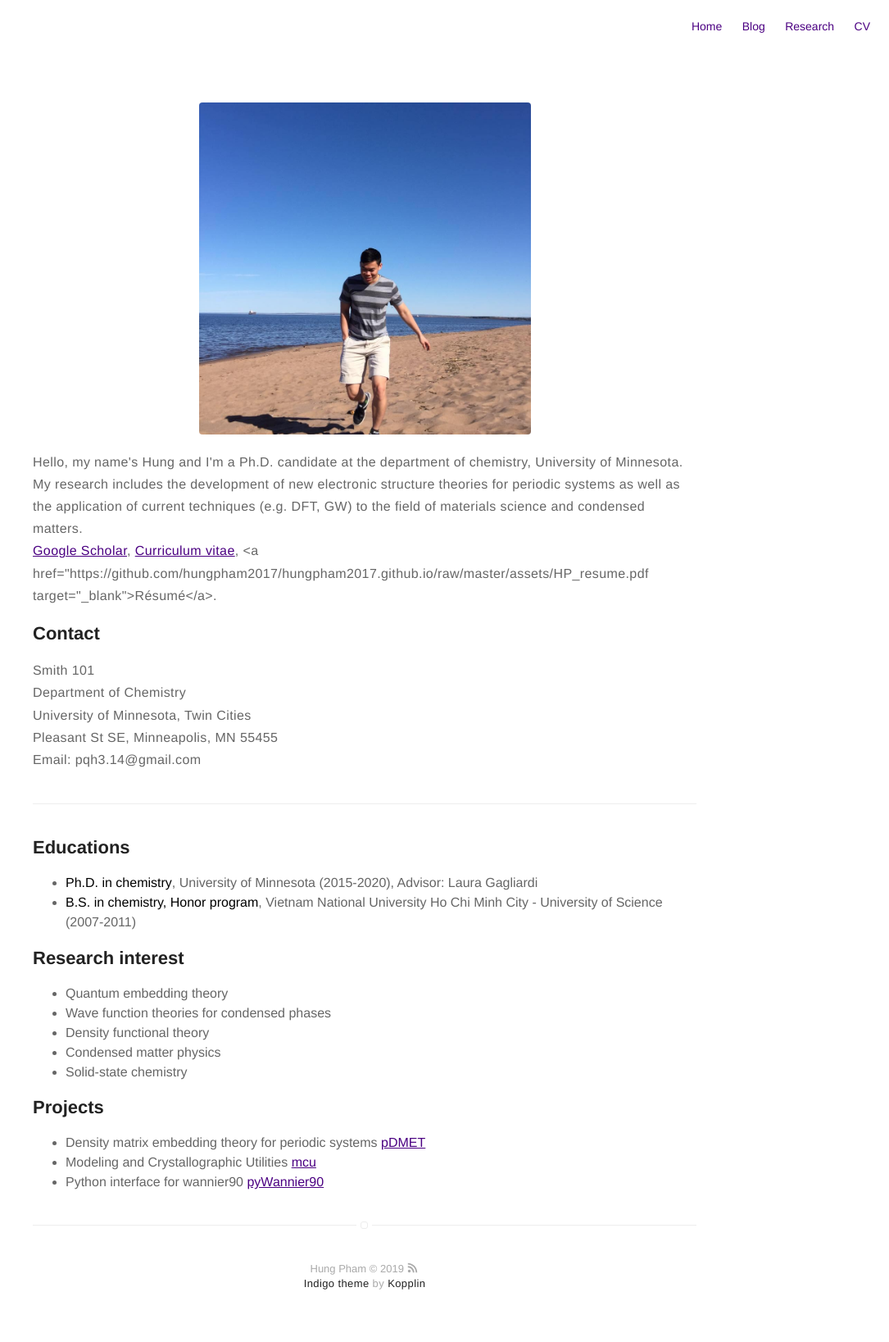
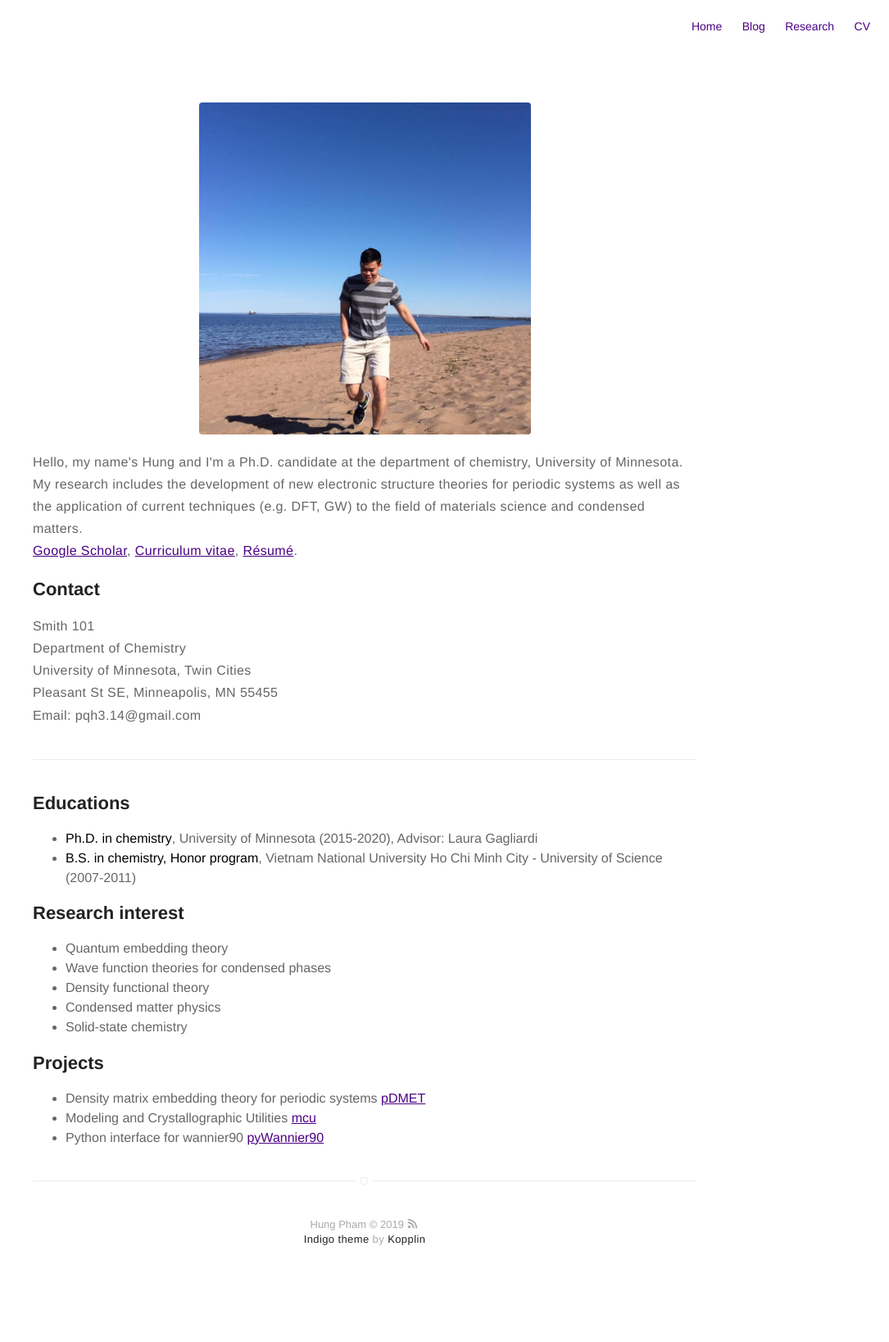
Before and after one commit to hungpham2017/hungpham2017.github.io, a Jekyll site: the page built from about.md, in a window 1280 px wide. Shown: the whole page at 82% size, without its empty margins (195-1280 px from the left). Built offline with Jekyll 4.4.1, drawn with Linux system fonts in a browser that asks for light colours; after the commit the page ends 1583 px from its top, so only the background shows below that.

Commit message:
Updating CV

```diff
--- a/about.md
+++ b/about.md
@@ -11,7 +11,7 @@ My research includes the development of new electronic structure theories for pe
 
 <br><a href="https://scholar.google.com/citations?user=MIe6vYUAAAAJ&hl=en&authuser=1#">Google Scholar</a>,
 <a href="https://github.com/hungpham2017/hungpham2017.github.io/raw/master/assets/HP_CV.pdf" target="_blank">Curriculum vitae</a>,
-<a href="https://github.com/hungpham2017/hungpham2017.github.io/raw/master/assets/HP_resume.pdf target="_blank">Résumé</a>.
+<a href="https://github.com/hungpham2017/hungpham2017.github.io/raw/master/assets/HP_resume.pdf" target="_blank">Résumé</a>.
 </p>
 
 <h2>Contact</h2>
```
